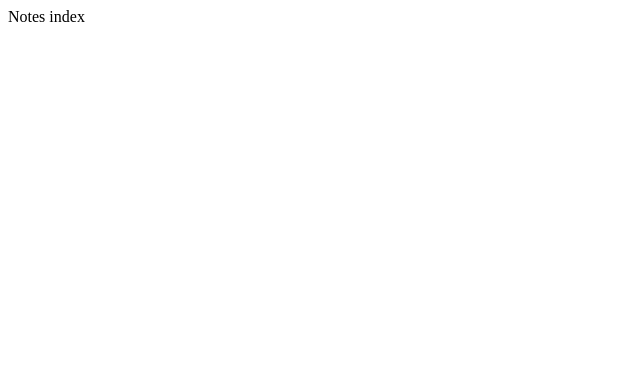
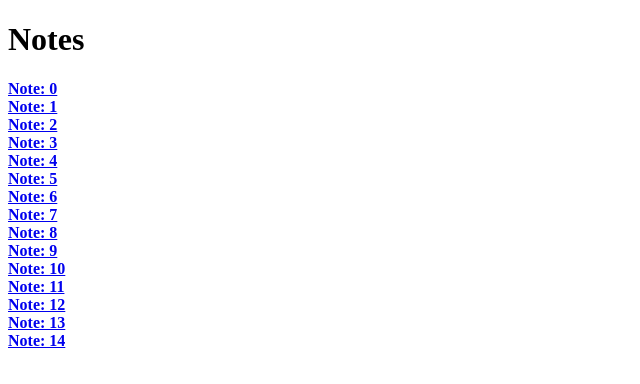
Before and after one commit to knightSarai/starting-on-Next-JS, a Next.js app: page /notes in a window 1280 px wide. Shown: the top 384 px of the page, without its empty margins (0-640 px from the left). Built offline with nearby package versions, Linux system fonts and the light colour scheme.

Commit message:
add _app.jsx

```diff
--- a/pages/index.jsx
+++ /dev/null
@@ -1,5 +0,0 @@
-import React from 'react';
-
-const Page = () => <div>Home page</div>
-
-export default Page;
--- a/pages/notes/[id].jsx
+++ /dev/null
@@ -1,5 +0,0 @@
-import React from 'react';
-
-const Page = () => <div>Note page</div>
-
-export default Page;
--- a/pages/notes/index.jsx
+++ /dev/null
@@ -1,5 +0,0 @@
-import React from 'react';
-
-const Page = () => <div>Notes index</div>
-
-export default Page;
--- /dev/null
+++ b/src/pages/_app.jsx
@@ -0,0 +1,5 @@
+import React from 'react';
+
+export default function App({ Component, pageProps }) {
+    return <Component {...pageProps} />
+}
--- /dev/null
+++ b/src/pages/notes/index.jsx
@@ -0,0 +1,24 @@
+import React from 'react'
+import Link from 'next/link'
+
+const Notes = () => {
+    const notes = new Array(15).fill(1).map((e, i) => ({ id: i, title: `Note: ${i}` }))
+
+    return (
+        <div>
+            <h1>Notes</h1>
+
+            {notes.map(note => (
+                <div key={note.id}>
+                    <Link href="/notes/[id]" as={`/notes/${note.id}`}>
+                        <a>
+                            <strong>{note.title}</strong>
+                        </a>
+                    </Link>
+                </div>
+            ))}
+        </div>
+    )
+}
+
+export default Notes;
```
Also changed, not shown: src/pages/index.jsx (added, +17 -0 lines), src/pages/notes/[id].jsx (added, +21 -0 lines), 1 other file (tests, documents, lock files or other folders).
